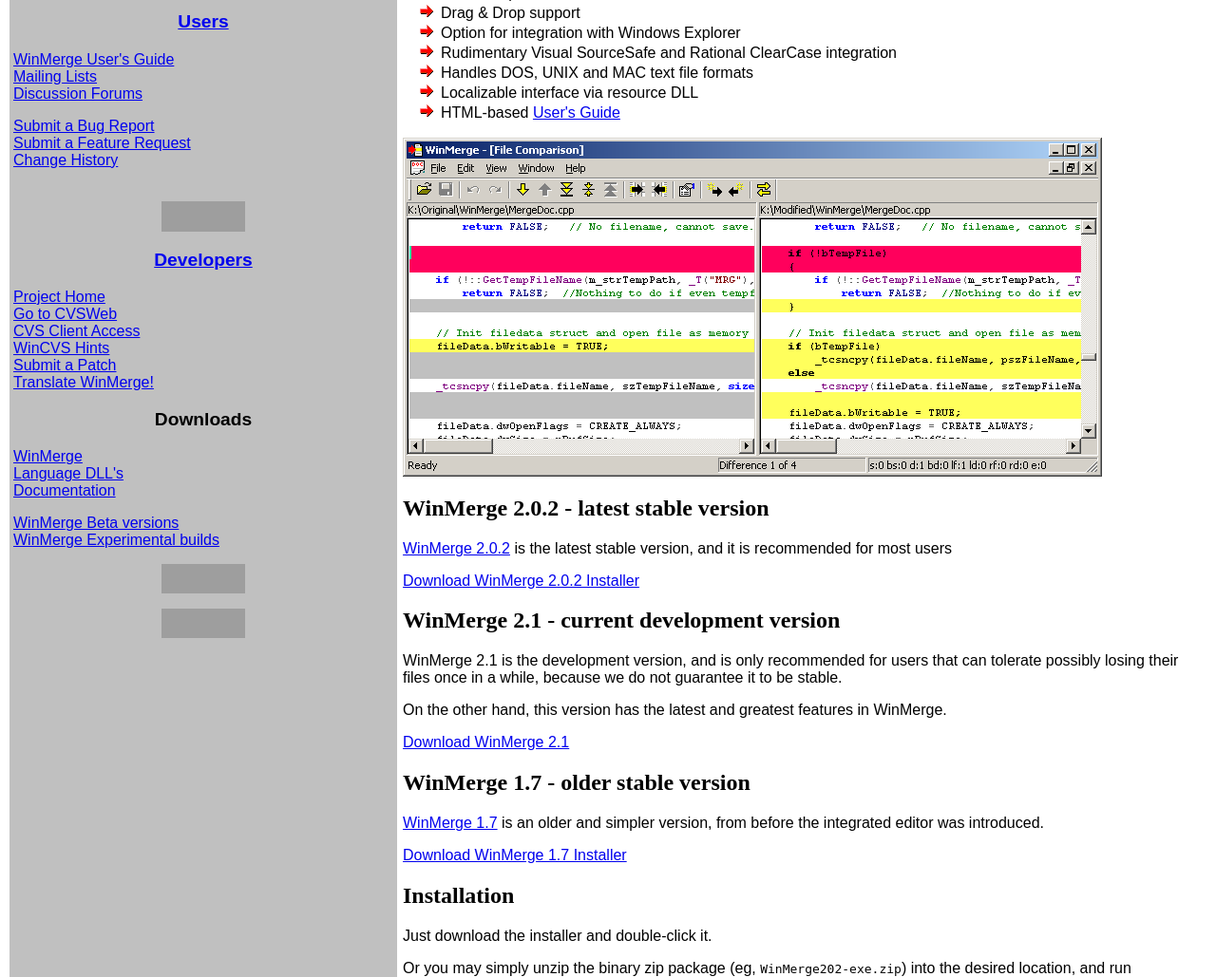
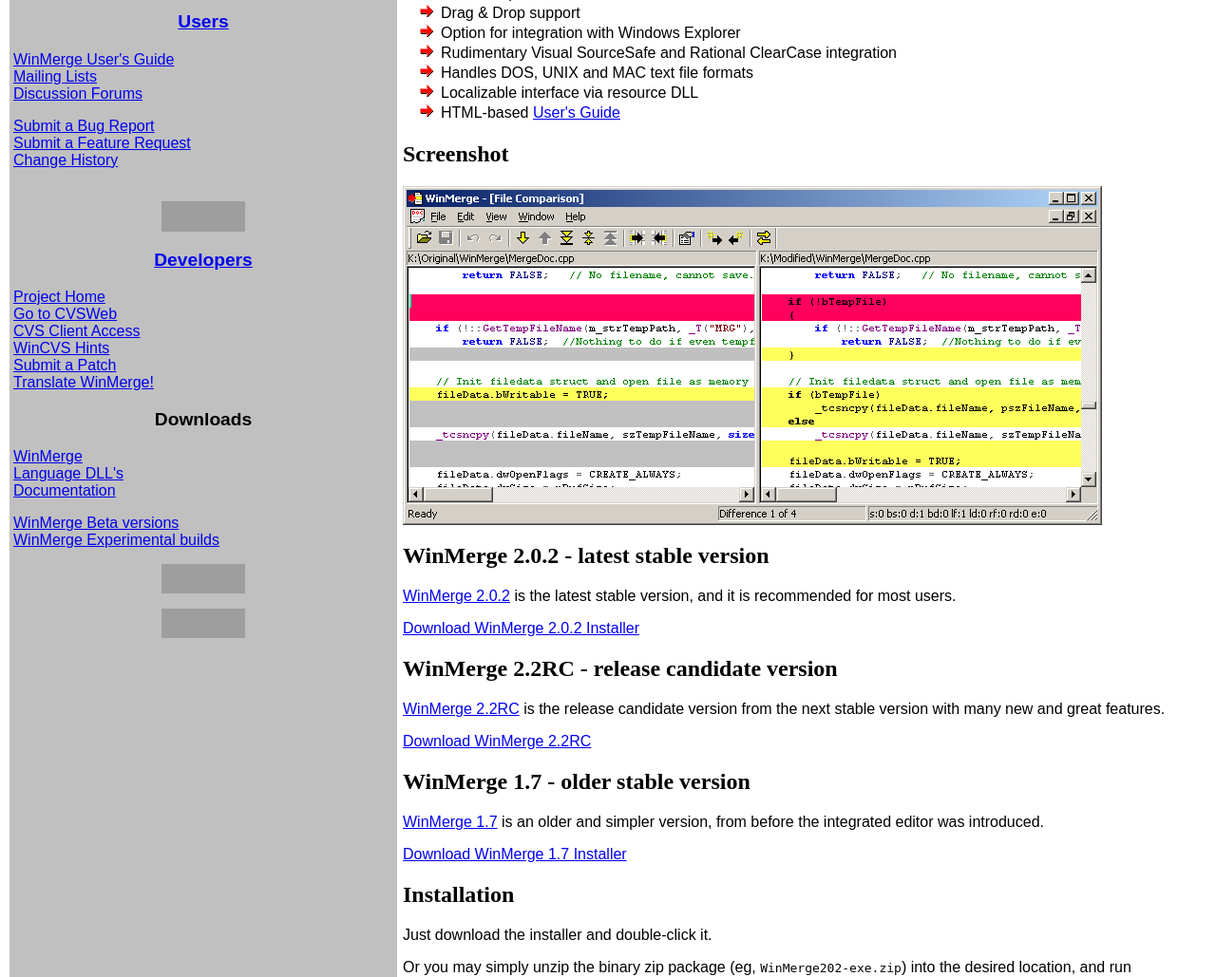
Before and after one commit to WinMerge/website, a PHP site: page / in a window 1280 px wide. Shown: the part 362-1391 px from the top of the page at 95% size. Run offline with PHP 8.4, Linux system fonts and the light colour scheme; grey boxes are pictures that could not be loaded.

Commit message:
PATCH: [ 1049555 ] Various updates to the index.php's

```diff
--- a/Web/1.7/index.php
+++ b/Web/1.7/index.php
@@ -5,7 +5,7 @@
   $page->printHead('WinMerge 1.7', WINMERGE_1_7);
 ?>
 <h2>WinMerge 1.7</h2>
-<p class="important">This is an old version of WinMerge, for the latest version go to the <a href="http://winmerge.org/">main site</a>.</p>
+<p class="important">This is an old version of WinMerge, for the latest version go to the <a href="../index.php">main site</a>.</p>
 <p>WinMerge is the result of my dissatisfaction with existing diff / merge tools available
 on the web.&nbsp; They always seemed so lacking, and the one that ships with SourceSafe
 doesn't work in standalone mode.&nbsp; So one day, I bit the bullet, grabbed a copy of the
--- a/Web/index.php
+++ b/Web/index.php
@@ -5,7 +5,7 @@
   $page->printHead();
 ?>
 <h1><img src="images/winmerge.gif" height="32" width="32" align="top" alt="WinMerge logo"> WinMerge</h1>
-<p>An Open Source visual text file differencing and merging tool for Win32 platforms. It is highly useful for determing what has changed between project versions, and then merging changes between versions. </p>
+<p>WinMerge is an Open Source visual text file differencing and merging tool for Win32 platforms. It is highly useful for determing what has changed between project versions, and then merging changes between versions.</p>
 <h2>Features</h2>
 <ul>
   <li class="toc">Visual differencing of text files
@@ -21,23 +21,30 @@
   <li class="toc">Rudimentary Visual SourceSafe and Rational ClearCase integration
   <li class="toc">Handles DOS, UNIX and MAC text file formats
   <li class="toc">Localizable interface via resource DLL
-  <li class="toc">HTML-based <A href="http://winmerge.org/docs20/index.html" target="_top">User's Guide</a></li>
+  <li class="toc">HTML-based <a href="2.0/docs/index.html">User's Guide</a></li>
 </ul>
 
+<h2>Screenshot</h2>
 <img src="images/screenshot.png" alt="Screenshot of WinMerge">
 
 <h2>WinMerge 2.0.2 - latest stable version</h2>
-<p><a href="http://winmerge.org/2.0/index.php" target="_top">WinMerge 2.0.2</a> is the latest stable version, and it is recommended for most users</p>
-<p><a href="http://prdownloads.sourceforge.net/winmerge/WinMergeSetup202.exe" target="_top">Download WinMerge 2.0.2 Installer</a></p>
+<p><a href="2.0/index.php">WinMerge 2.0.2</a> is the latest stable version, and it is recommended for most users.</p>
+<p><a href="http://prdownloads.sourceforge.net/winmerge/WinMergeSetup202.exe">Download WinMerge 2.0.2 Installer</a></p>
 
+<h2>WinMerge 2.2RC - release candidate version</h2>
+<p><a href="2.2/index.php">WinMerge 2.2RC</a> is the release candidate version from the next stable version with many new and great features.</p>
+<p><a href="http://sourceforge.net/project/showfiles.php?group_id=13216&amp;package_id=29158&amp;release_id=273507">Download WinMerge 2.2RC</a></p>
+
+<!--
 <h2>WinMerge 2.1 - current development version</h2>
 <p>WinMerge 2.1 is the development version, and is only recommended for users that can tolerate possibly losing their files once in a while, because we do not guarantee it to be stable.</p>
-<p>On the other hand, this version has the latest and greatest features in WinMerge.</P>
-<p><a href="http://sourceforge.net/project/showfiles.php?group_id=13216&amp;release_id=199032" target="_top">Download WinMerge 2.1</a></p>
+<p>On the other hand, this version has the latest and greatest features in WinMerge.</p>
+<p><a href="http://sourceforge.net/project/showfiles.php?group_id=13216&amp;release_id=199032">Download WinMerge 2.1</a></p>
+-->
 
 <h2>WinMerge 1.7 - older stable version</h2>
-<p><a href="http://winmerge.org/1.7/index.php" target="_top">WinMerge 1.7</a> is an older and simpler version, from before the integrated editor was introduced.</p>
-<p><a href="http://prdownloads.sourceforge.net/winmerge/WinMergeSetup.exe" target="_top">Download WinMerge 1.7 Installer</a></p>
+<p><a href="1.7/index.php">WinMerge 1.7</a> is an older and simpler version, from before the integrated editor was introduced.</p>
+<p><a href="http://prdownloads.sourceforge.net/winmerge/WinMergeSetup.exe">Download WinMerge 1.7 Installer</a></p>
 
 <h2>Installation</h2>
 <p>Just download the installer and double-click it.</p>
@@ -45,32 +52,32 @@
 <code>WinMerge.exe</code> or <code>WinMergeU.exe</code> (the latter is the Unicode version, only for use on NT/2000/XP).</p>
 
 <h2>Using WinMerge</h2>
-<p>You can use the <a href="http://winmerge.org/docs20/index.html" target="_top">online User's Guide</a>, or you can
-<a href="http://sourceforge.net/project/showfiles.php?group_id=13216&amp;package_id=11254" target="_top">download</a> a copy.</p>
+<p>You can use the <a href="2.0/docs/index.html">online User's Guide</a>, or you can
+<a href="http://sourceforge.net/project/showfiles.php?group_id=13216&amp;package_id=11254">download</a> a copy.</p>
 
 <h2>Support</h2>
 <p>WinMerge is an Open Source project, that is covered
-under the <a href="http://www.gnu.org/copyleft/gpl.html" target="_top">GNU Public License</a>.
+under the <a href="http://www.gnu.org/copyleft/gpl.html">GNU Public License</a>.
 As such, your main form of support for WinMerge will be through
-subscription to the <a href="http://lists.sourceforge.net/lists/listinfo/winmerge-support" target="_top">WinMerge-support mailing list</a>.
+subscription to the <a href="http://lists.sourceforge.net/lists/listinfo/winmerge-support">WinMerge-support mailing list</a>.
 In addition, SourceForge has bug tracking capabilities, so please report any
-bugs <a href="http://sourceforge.net/bugs/?group_id=13216" target="_top">here</a>. Wish list items on the
-<a href="http://sourceforge.net/tracker/?group_id=13216&amp;atid=363216" target="_top">RFE list</a> will also be considered, but we make
+bugs <a href="http://sourceforge.net/bugs/?group_id=13216">here</a>. Wish list items on the
+<a href="http://sourceforge.net/tracker/?group_id=13216&amp;atid=363216">RFE list</a> will also be considered, but we make
 absolutely no promises.</p>
 
-<p>Here is the current <a href="http://winmerge.org/2.0/changes.php" target="_top">change history</a>.</p>
+<p>Here is the current <a href="2.0/changes.php">change history</a>.</p>
 
 <p>Since WinMerge is an Open Source project, you may use it free of charge.
-But please consider making a <a href="http://sourceforge.net/project/project_donations.php?group_id=13216" target="_top">donation</a>
+But please consider making a <a href="http://sourceforge.net/project/project_donations.php?group_id=13216">donation</a>
 to support the continued development of WinMerge.</p>
 
 <h2>Developers</h2>
-<p>On the <a href="http://winmerge.org/developer/index.php" target="_top">developer page</a>
+<p>On the <a href="developer/index.php">developer page</a>
 you get more information about the development for WinMerge.</p>
 <p>You get a list from the current developers, how to
-<a href="http://winmerge.org/developer/needed.php" target="_top">develop</a> and
-<a href="http://winmerge.org/developer/translate.php" target="_top">translate WinMerge</a>
-and some hints for <a href="http://winmerge.org/developer/wincvs.php" target="_top">WinCVS</a>.</p>
+<a href="developer/needed.php">develop</a> and
+<a href="developer/translate.php">translate WinMerge</a>
+and some hints for <a href="developer/wincvs.php">WinCVS</a>.</p>
 <?php
   $page->printFoot();
 ?>
```
Also changed, not shown: Web/2.0/index.php (+9 -8 lines), Web/2.2/index.php (+8 -8 lines), Web/readme.txt.
